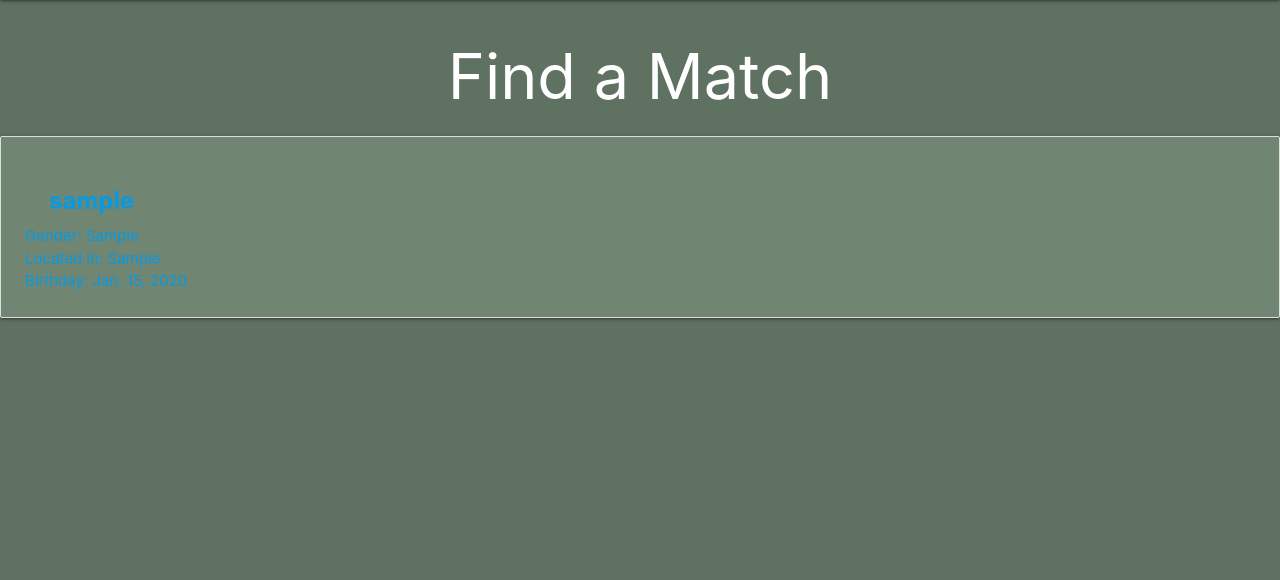
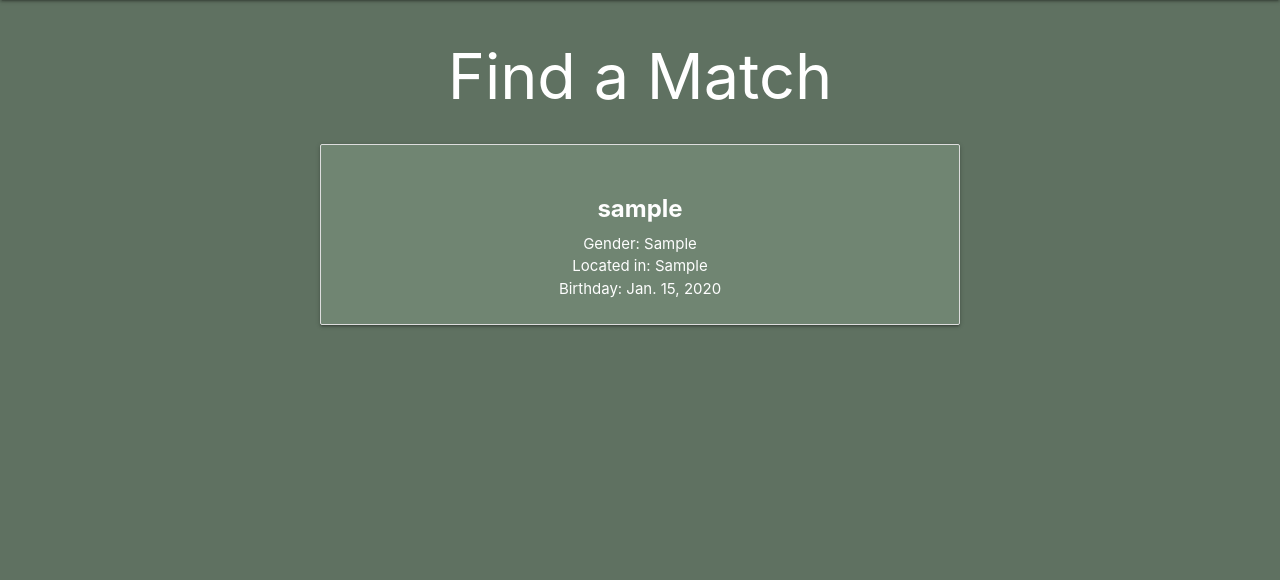
Before and after one commit to EjOliver1107/DevelopersMeet, a Django app: page /profiles/ in a window 1280 px wide. Shown: the part 64-644 px from the top of the page. Run offline with Django 4.2, Linux system fonts and the light colour scheme; a user stored in the database is signed in; tables that the repository leaves empty hold one stand-in row (values such as "Sample post").

Commit message:
Css for about and index.html

```diff
--- a/main_app/static/css/style.css
+++ b/main_app/static/css/style.css
@@ -207,14 +207,21 @@ nav ul a {
     background-color: #6d8b74;
 
 }
-.page-footer >
+#about {
+    display: flex;
+    flex-direction: column;
+    align-items: center;
+}
 .aboutStuff {
+    margin-top: 10px;
     display: flex;
     flex-direction: column;
     align-items: center;
     text-align: center;
     background-color: #D0C9C0;
     padding-bottom: 20px;
+    padding-left: 20px;
+    padding-right: 20px;
 }
 .aboutStuff > p {
     font-size: 25px;
@@ -306,6 +313,30 @@ nav ul a {
     border-radius: 25px;
     padding-bottom: 200px;
 }
+#match-column {
+    display: flex;
+    flex-direction: column;
+    justify-content: center;
+    align-items: center;
+
+}
+#potentialmatchbar {
+    display: flex;
+    flex-direction: column;
+    justify-content: center;
+    align-items: center;
+    text-align: center;
+    width: 50%;
+}
+#potentialmatchbar-content {
+    display: flex;
+    flex-direction: column;
+    align-items: center;
+    text-align: center;
+}
+#potentialmatchbar-content > p , span {
+    color: #fefefe;
+}
 @keyframes typing {
     from { width: 0% }
     to { width: 100% }
--- a/main_app/templates/about.html
+++ b/main_app/templates/about.html
@@ -1,5 +1,6 @@
 {% extends 'base.html' %}
 {% block content %}
+<section id="about">
 <div class="aboutStuff">
 <h1>So You want to join DevelopersMeet?</h1>
 <p>There are a ton of different dating apps and site you can choose from, lets be honest.
@@ -8,4 +9,5 @@
 </p>
 <button ><a href="{% url 'profiles_create' %}">Join</a></button>
 </div>
+</section>
 {% endblock %}
--- a/main_app/templates/profiles/index.html
+++ b/main_app/templates/profiles/index.html
@@ -2,11 +2,11 @@
 {% block content %}
 
 <h1>Find a Match</h1>
-
+<section id="match-column">
 {% for profile in profiles %}
-  <div class="card">
+  <div class="card" id="potentialmatchbar">
     <a href="{% url 'detail' profile.id %}">
-      <div class="card-content">
+      <div class="card-content" id="potentialmatchbar-content" >
         <span class="card-title">{{ profile.user }}</span>
         <p>Gender: {{ profile.gender }}</p>
         <p>Located in: {{ profile.location }}</p>
@@ -16,5 +16,5 @@
     </a>
   </div>
 {% endfor %}
-
+</section>
 {% endblock %}
```
